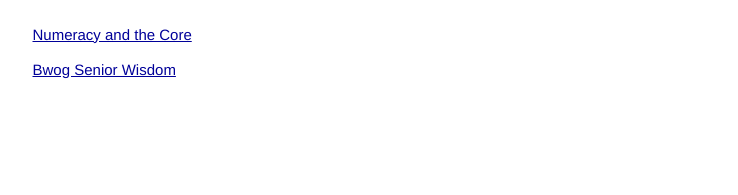
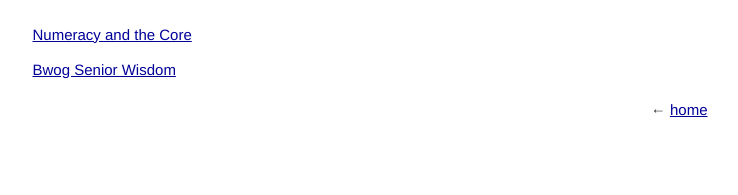
Before and after one commit to jacobandreas/writing, a Jekyll site: the page built from index.html, in a window 1280 px wide. Shown: the part 918-1113 px from the top of the page, without its empty margins (270-1008 px from the left). Built offline with Jekyll 4.4.1, drawn with Linux system fonts in a browser that asks for light colours; before the commit the page ends 1076 px from its top, so only the background shows below that.

Commit message:
backlink

```diff
--- a/_layouts/index.html
+++ b/_layouts/index.html
@@ -22,5 +22,6 @@
   <body>
     <h1 class='name'>{{page.title}}</h1>
 {{ content }}
+    <p class='backlinks'>&larr; <a href="http://jacobandreas.net">home</a></p>
   </body>
 </html>
```
